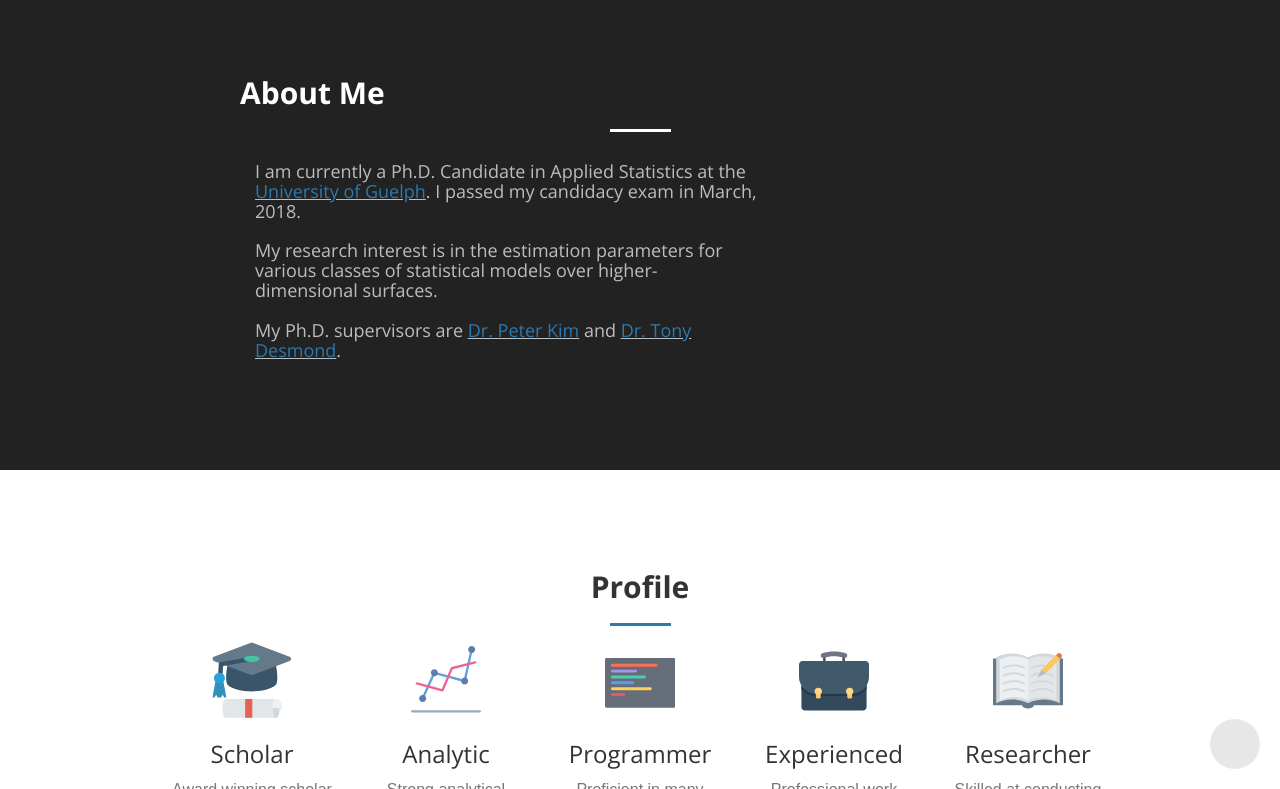
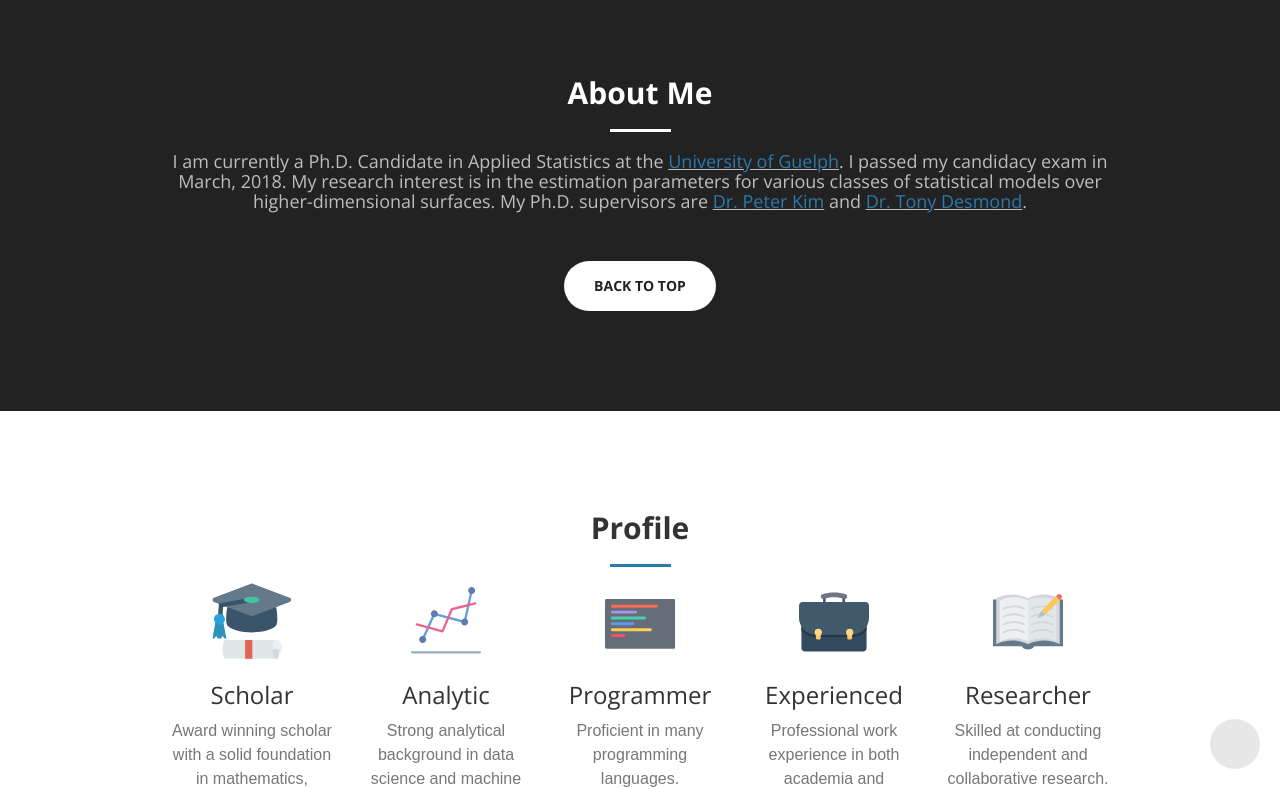
Before and after one commit to nishanmudalige/nishanmudalige.github.io, a Jekyll site: the page built from index.html, in a window 1280 px wide and 900 px high, scrolled down 813 px, cut to the strip 111-900 px from the top of the window. Built offline with Jekyll 4.4.1, drawn with Linux system fonts in a browser that asks for light colours; nearby versions of some CDN libraries; some web fonts are replaced.

Commit message:
Update about.html

```diff
--- a/_includes/about.html
+++ b/_includes/about.html
@@ -1,29 +1,24 @@
 <section class="bg-dark" id="about">
+  <div class="container">
 
-  <div class="container">
-    <div class="row" style="padding-left:5em; padding-right:5em;">
-      <div class="col-lg-12 text-left">
-
-        <h2 class="section-heading"><b> About Me </b></h2>
-        <hr class="light">
-        <!-- <img src="/img/pictures/profile.png" alt="Profile picture" height="125px"><br><br> -->
-        <h4 class="col-lg-8 text-faded">
-          I am currently a Ph.D. Candidate in Applied Statistics at the
-          <u><a href="https://www.uoguelph.ca">University of Guelph</a></u>.
+    <div class="row text-center">
+      <h2 class="section-heading"><b> About Me </b></h2>
+      <hr class="light">
+      <h4 class="text-faded">I am currently a Ph.D. Candidate in Applied Statistics at the
+        <u><a href="https://www.uoguelph.ca">University of Guelph</a></u>.
           I passed my candidacy exam in March, 2018.
-        </h4>
-        <br>
-        <h4 class="col-lg-8 text-faded">
           My research interest is in the estimation parameters for various classes of statistical models over higher-dimensional surfaces.
-        </h4>
-        <br>
-        <h4 class="col-lg-8 text-faded">
           My Ph.D. supervisors are <u><a href="https://mathstat.uoguelph.ca/people/kim">Dr. Peter Kim</a></u>
           and <u><a href="https://mathstat.uoguelph.ca/people/desmond">Dr. Tony Desmond</a></u>.
-        </h4>
+      </h4>
+    </div>
 
-     </div>
-   </div>
- </div>
-  <!-- <br><br><a href="#page-top" class="btn btn-default btn-xl page-scroll section">Back To Top</a> -->
+  </div>
+
+  <br>
+  <br>
+
+  <center>
+    <a href="#page-top" class="btn btn-default btn-xl page-scroll section">Back To Top</a>
+  </center>
 </section>
```
